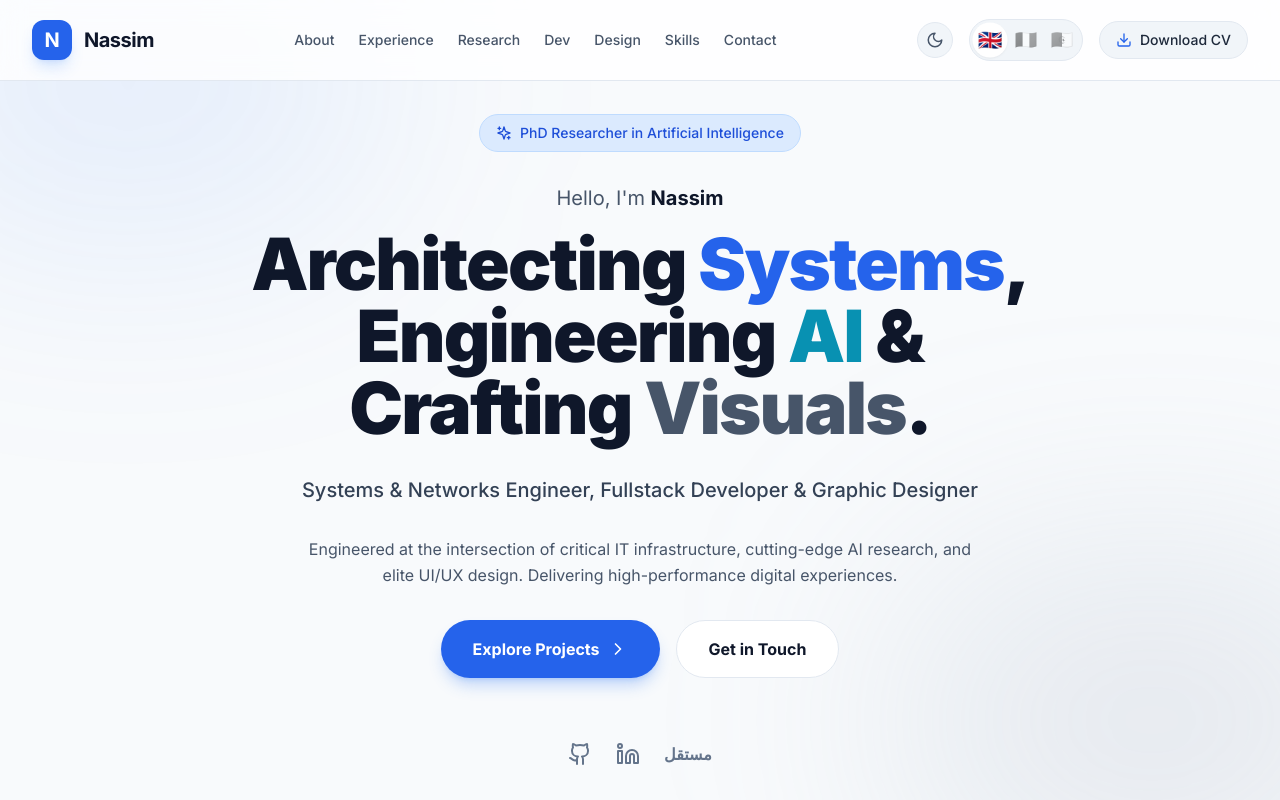
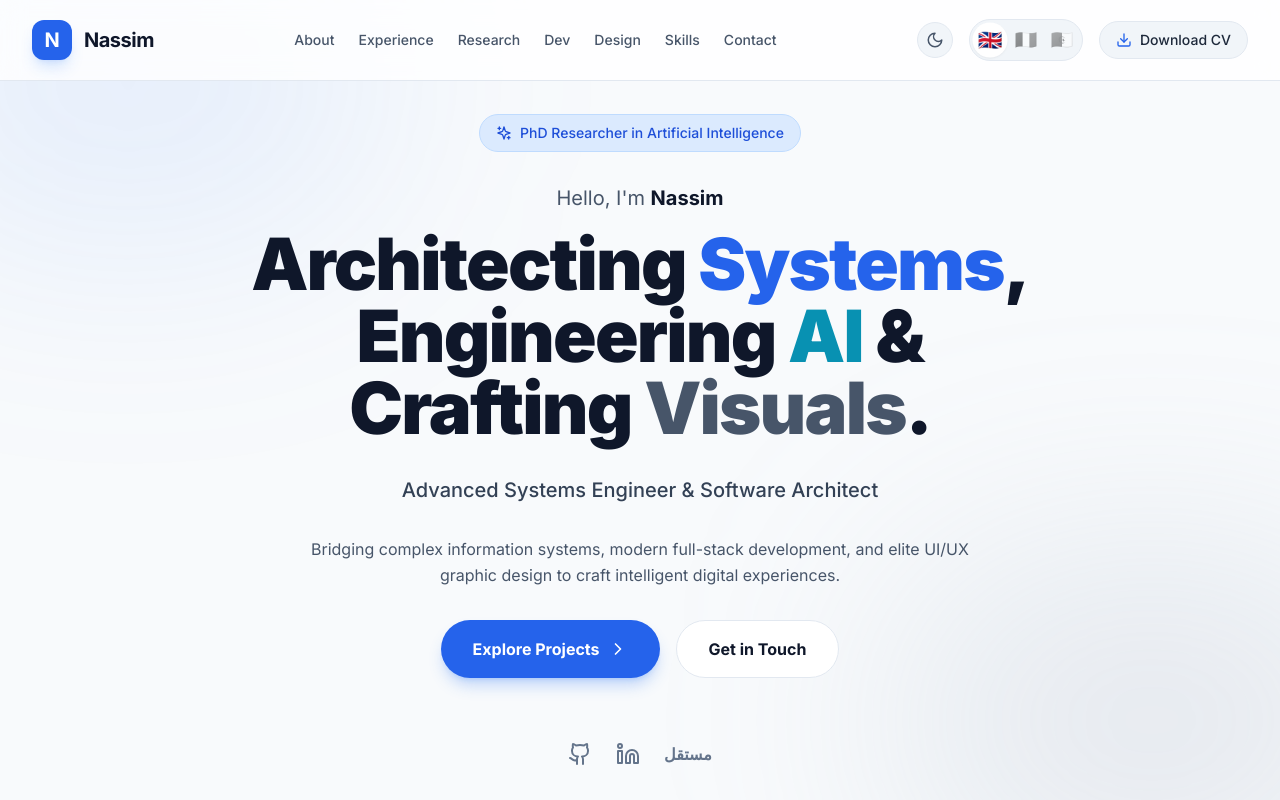
Before and after one commit to Nassim-RZ/my-portfolio, a React (Vite) app: page / in a window 1280 px wide. Shown: the top 800 px of the page. Built offline with nearby package versions, Linux system fonts and the light colour scheme.

Commit message:
i18n(locales): update hero title and description to systems engineer profile

```diff
--- a/src/i18n.ts
+++ b/src/i18n.ts
@@ -16,6 +16,11 @@ interface Hero {
   badge: string;
   greeting: string;
   name: string;
+  mainTitle: string;
+  titlePart1: string;
+  titlePart2: string;
+  titlePart3: string;
+  titlePart4: string;
   title: string;
   desc: string;
   cta1: string;
@@ -145,7 +150,7 @@ export const i18n: Record<Lang, Translation> = {
   en: {
     dir: 'ltr',
     nav: { about: 'About', exp: 'Experience', research: 'Research', dev: 'Dev', design: 'Design', skills: 'Skills', contact: 'Contact', cv: 'Download CV' },
-    hero: { badge: 'PhD Researcher in Artificial Intelligence', greeting: "Hello, I'm", name: 'Nassim', title: 'Systems & Networks Engineer, Fullstack Developer & Graphic Designer', desc: 'Engineered at the intersection of critical IT infrastructure, cutting-edge AI research, and elite UI/UX design. Delivering high-performance digital experiences.', cta1: 'Explore Projects', cta2: 'Get in Touch' },
+    hero: { badge: 'PhD Researcher in Artificial Intelligence', greeting: "Hello, I'm", name: 'Nassim', titlePart1: "Full-Stack", titlePart2: "Developer", titlePart3: "Graphic", titlePart4: "Designer", mainTitle: "Full-Stack Developer & Graphic Designer", title: 'Advanced Systems Engineer & Software Architect', desc: 'Bridging complex information systems, modern full-stack development, and elite UI/UX graphic design to craft intelligent digital experiences.', cta1: 'Explore Projects', cta2: 'Get in Touch' },
     stats: { exp: 'Years Experience', proj: 'Projects Delivered', tech: 'Mastered Techs', qual: 'Core Domains' },
     about: {
       title: 'Profile & Vision', subtitle: 'The Quadruple Threat',
@@ -236,7 +241,7 @@ export const i18n: Record<Lang, Translation> = {
   fr: {
     dir: 'ltr',
     nav: { about: 'À Propos', exp: 'Expérience', research: 'Recherche', dev: 'Dev', design: 'Design', skills: 'Compétences', contact: 'Contact', cv: 'Télécharger CV' },
-    hero: { badge: 'Chercheur Doctorant en Intelligence Artificielle', greeting: 'Bonjour, je suis', name: 'Nassim', title: 'Ingénieur Systèmes & Réseaux, Développeur Fullstack & Lead Designer', desc: "À la croisée de l'infrastructure IT critique, de la recherche en IA et du design UI/UX d'élite. Concepteur d'expériences numériques d'impact.", cta1: 'Explorer les projets', cta2: 'Me contacter' },
+    hero: { badge: 'Chercheur Doctorant en Intelligence Artificielle', greeting: 'Bonjour, je suis', name: 'Nassim', titlePart1: "Développeur", titlePart2: "Full-Stack", titlePart3: "Designer", titlePart4: "Graphique", mainTitle: "Développeur Full-Stack & Designer Graphique", title: 'Ingénieur Systèmes Avancés & Architecte Logiciel', desc: "À la croisée des systèmes d'information complexes, du développement full-stack moderne et du design graphique UI/UX pour façonner des expériences numériques intelligentes.", cta1: 'Explorer les projets', cta2: 'Me contacter' },
     stats: { exp: "Années d'expérience", proj: 'Projets réalisés', tech: 'Technologies maîtrisées', qual: "Domaines d'Expertise" },
     about: {
       title: 'Profil & Vision', subtitle: 'La Quadruple Casquette',
@@ -327,7 +332,7 @@ export const i18n: Record<Lang, Translation> = {
   ar: {
     dir: 'rtl',
     nav: { about: 'نبذة عني', exp: 'الخبرة', research: 'البحث العلمي', dev: 'تطوير', design: 'تصميم', skills: 'المهارات', contact: 'اتصل بي', cv: 'تحميل السيرة' },
-    hero: { badge: 'باحث دكتوراه في الذكاء الاصطناعي', greeting: 'مرحباً، أنا', name: 'نسيم', title: 'مهندس أنظمة وشبكات، مطور Fullstack ومصمم جرافيك رئيسي', desc: 'أجمع بين هندسة البنى التحتية الحساسة، أبحاث الذكاء الاصطناعي المتقدمة، وتصميم تجربة المستخدم النخبوية.', cta1: 'استكشف المشاريع', cta2: 'تواصل معي' },
+    hero: { badge: 'باحث دكتوراه في الذكاء الاصطناعي', greeting: 'مرحباً، أنا', name: 'نسيم', titlePart1: "مطور", titlePart2: "Full-Stack", titlePart3: "ومصمم", titlePart4: "جرافيك", mainTitle: "مطور Full-Stack ومصمم جرافيك", title: "مهندس نظم متقدمة ومهندس برمجيات", desc: "يمزج بين هندسة النظم المعقدة، التطوير الشامل الحديث، والتصميم الجرافيكي وتجربة المستخدم المتقدمة لبناء تجارب رقمية ذكية.", cta1: 'استكشف المشاريع', cta2: 'تواصل معي' },
     stats: { exp: 'سنوات خبرة', proj: 'مشروعاً منجزاً', tech: 'تقنية متقنة', qual: 'مجالات تخصص' },
     about: {
       title: 'الملف الشخصي والرؤية', subtitle: 'الخبرة الرباعية المتكاملة',
```
